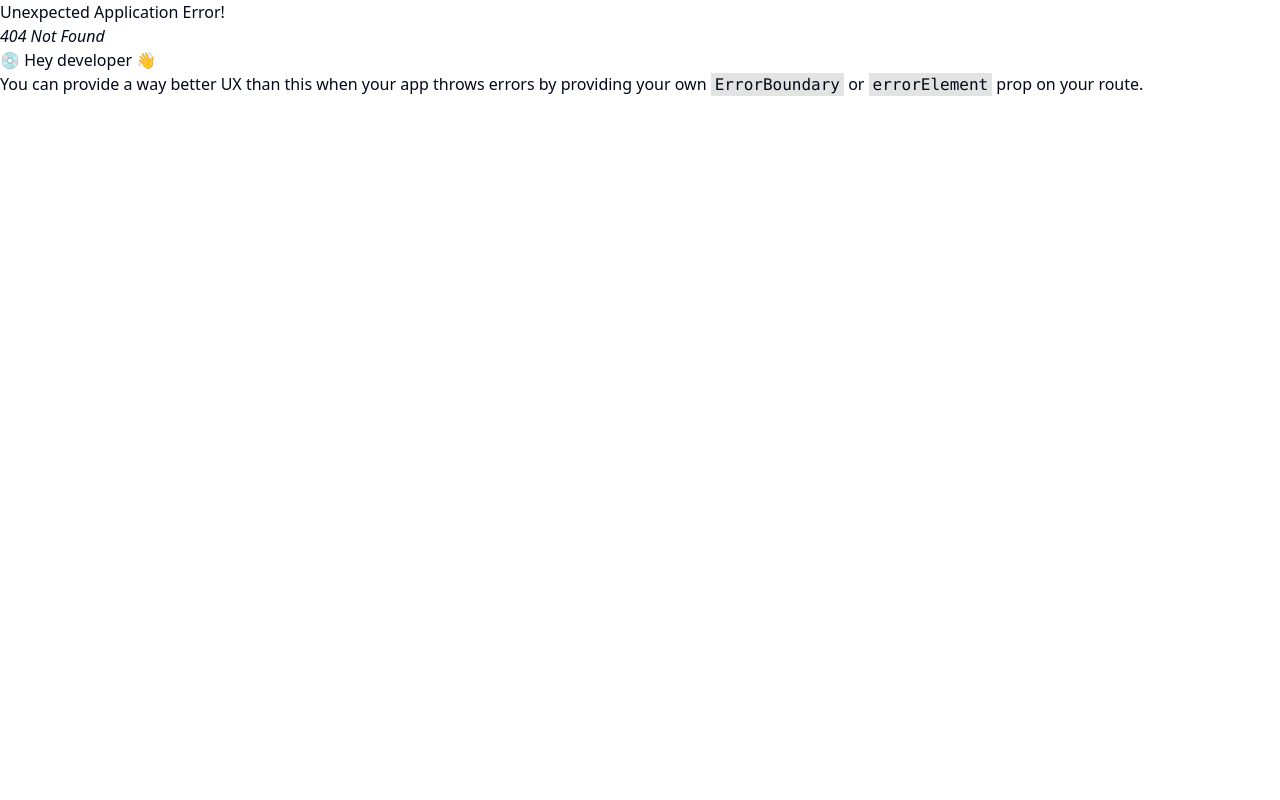
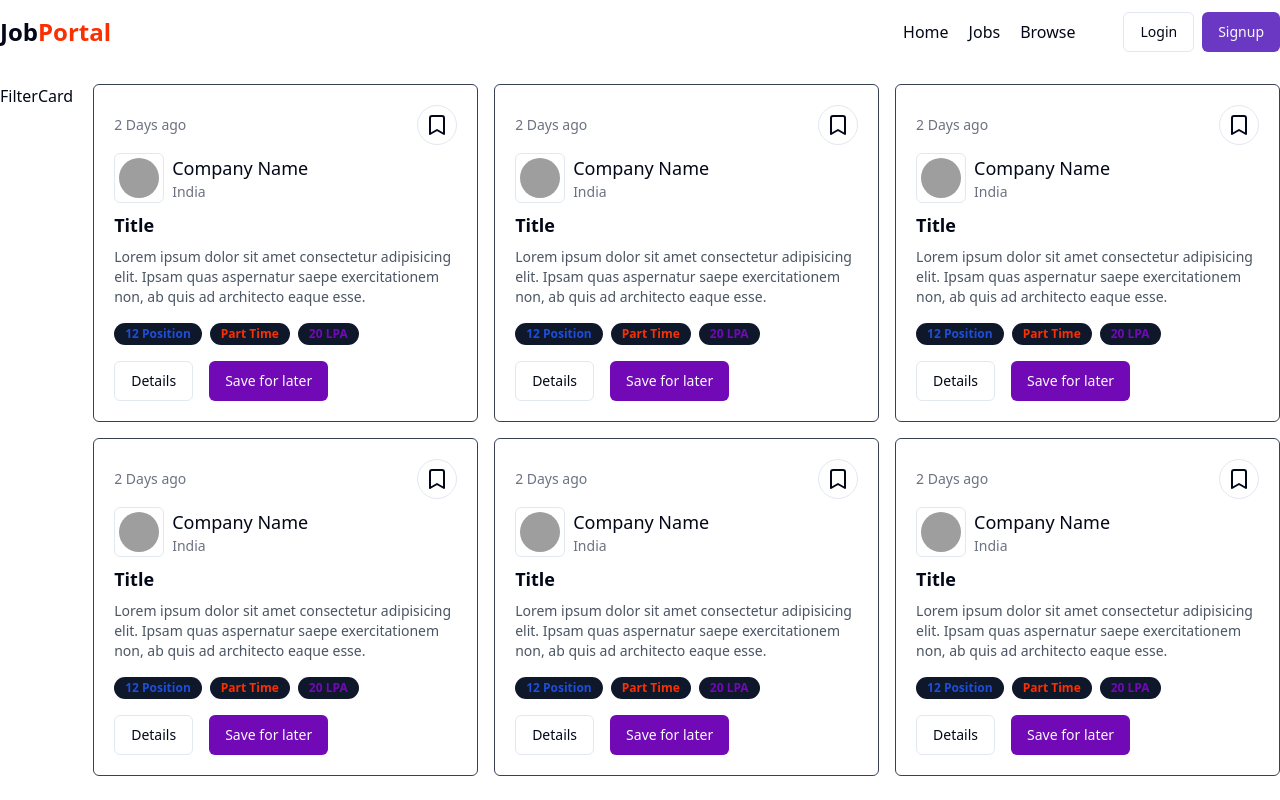
Before and after one commit to ksajeb/JOB-PORTAL, a React (Vite) app in the folder frontend/: page /jobs in a window 1280 px wide. Before the commit this address had no page. Built offline with nearby package versions, Linux system fonts and the light colour scheme; grey boxes are pictures that could not be loaded.

Commit message:
Make a home,job,jobs and filtercard page.

```diff
--- a/frontend/src/App.jsx
+++ b/frontend/src/App.jsx
@@ -2,6 +2,7 @@ import { createBrowserRouter, RouterProvider } from "react-router-dom";
 import Login from "./components/auth/Login";
 import Signup from "./components/auth/Signup";
 import Home from "./components/Home";
+import Jobs from "./components/Jobs";
 
 //4.14 hrs
 
@@ -18,6 +19,11 @@ const appRouter = createBrowserRouter([
     path: "/signup",
     element: <Signup />,
   },
+  {
+    path: "/jobs",
+    element: <Jobs />,
+  },
+
 ]);
 
 function App() {
--- /dev/null
+++ b/frontend/src/components/FilterCard.jsx
@@ -0,0 +1,8 @@
+
+
+function FilterCard() {
+
+  return <div>FilterCard</div>;
+}
+
+export default FilterCard;
--- a/frontend/src/components/Home.jsx
+++ b/frontend/src/components/Home.jsx
@@ -1,18 +1,19 @@
-import CategoryCarousel from "./CategoryCarousel"
-import HeroSection from "./HeroSection"
-import LatestJobs from "./LatestJobs"
-import Navbar from "./shared/Navbar"
+import CategoryCarousel from "./CategoryCarousel";
+import Footer from "./shared/Footer";
+import HeroSection from "./HeroSection";
+import LatestJobs from "./LatestJobs";
+import Navbar from "./shared/Navbar";
 
 const Home = () => {
   return (
     <div>
-      <Navbar/>
-      <HeroSection/>
-      <CategoryCarousel/>
-      <LatestJobs/>
-      {/* <Footer/> */}
+      <Navbar />
+      <HeroSection />
+      <CategoryCarousel />
+      <LatestJobs />
+      <Footer />
     </div>
-  )
-}
+  );
+};
 
-export default Home
+export default Home;
--- /dev/null
+++ b/frontend/src/components/Job.jsx
@@ -0,0 +1,46 @@
+import { Bookmark } from "lucide-react";
+import { Button } from "./ui/button";
+import { Avatar, AvatarImage } from "./ui/avatar";
+import { Badge } from "./ui/badge";
+
+function Job() {
+  return (
+    <div className="p-5 rounded-md shadow-2xlxl bg-white border border-gray-700">
+      <div className="flex items-center justify-between">
+        <p className="text-sm text-gray-500">2 Days ago</p>
+        <Button variant="outline" className="rounded-full" size="icon">
+          <Bookmark></Bookmark>
+        </Button>
+      </div>
+      <div className="flex items-center gap-2 my-2">
+        <Button className="p-6" variant="outline" size="icon">
+          <Avatar>
+            <AvatarImage src="https://www.shutterstock.com/image-vector/circle-line-simple-design-logo-600nw-2174926871.jpg"></AvatarImage>
+          </Avatar>
+        </Button>
+        <div>
+          <h1 className="font-medium text-lg">Company Name</h1>
+          <p className="text-sm text-gray-500">India</p>
+        </div>
+      </div>
+      <div>
+        <h1 className="font-bold text-lg my-2">Title</h1>
+        <p className="text-sm text-gray-600 ">
+          Lorem ipsum dolor sit amet consectetur adipisicing elit. Ipsam quas
+          aspernatur saepe exercitationem non, ab quis ad architecto eaque esse.
+        </p>
+      </div>
+      <div className="flex items-center gap-2 mt-4">
+        <Badge className="text-blue-700 font-bold">12 Position</Badge>
+        <Badge className="text-[#f83002] font-bold">Part Time</Badge>
+        <Badge className="text-[#7209b7] font-bold">20 LPA</Badge>
+      </div>
+      <div className="flex items-center gap-4 mt-4">
+        <Button variant="outline">Details</Button>
+        <Button className="bg-[#7209b7]">Save for later</Button>
+      </div>
+    </div>
+  );
+}
+
+export default Job;
--- /dev/null
+++ b/frontend/src/components/Jobs.jsx
@@ -0,0 +1,35 @@
+import FilterCard from "./FilterCard";
+import Job from "./Job";
+import Navbar from "./shared/Navbar";
+
+const jobsArray = [1, 2, 3, 4, 5, 6, 7, 8, 9];
+
+const Jobs = () => {
+  return (
+    <div>
+      <Navbar />
+      <div className="max-w-7xl mx-auto mt-5 ">
+        <div className="flex gap-5">
+          <div className="w-20%">
+            <FilterCard />
+          </div>
+          {jobsArray.length <= 0 ? (
+            <span>Job not found</span>
+          ) : (
+            <div className="flex-1 h-[88vh] overflow-y-auto pb-5">
+              <div className="grid grid-cols-3 gap-4">
+                {jobsArray.map((item, index) => (
+                  <div key={item || index}>
+                    <Job />
+                  </div>
+                ))}
+              </div>
+            </div>
+          )}
+        </div>
+      </div>
+    </div>
+  );
+};
+
+export default Jobs;
--- /dev/null
+++ b/frontend/src/components/shared/Footer.jsx
@@ -0,0 +1,46 @@
+const Footer = () => {
+  return (
+    <footer className="border-t border-t-gray-200 py-8">
+      <div className="container mx-auto px-4">
+        <div className="flex flex-col md:flex-row justify-between items-center">
+          <div className="mb-4 md:mb-0">
+            <h2 className="text-xl font-bold">Job Hunt</h2>
+            <p className="text-sm">© 2024 Your Company. All rights reserved.</p>
+          </div>
+
+          <div className="flex space-x-4 mt-4 md:mt-0">
+            <a
+              href="https://facebook.com"
+              className="hover:text-gray-400"
+              aria-label="Facebook"
+            >
+              <svg className="w-6 h-6" fill="currentColor" viewBox="0 0 24 24">
+                <path d="M22.676 0H1.324C.593 0 0 .592 0 1.324v21.352C0 23.408.593 24 1.324 24H12.82V14.706H9.692v-3.578h3.128V8.408c0-3.1 1.893-4.787 4.657-4.787 1.325 0 2.463.1 2.794.144v3.238l-1.918.001c-1.503 0-1.794.715-1.794 1.762v2.31h3.587l-.468 3.578h-3.119V24h6.116C23.407 24 24 23.408 24 22.676V1.324C24 .592 23.407 0 22.676 0z" />
+              </svg>
+            </a>
+            <a
+              href="https://twitter.com"
+              className="hover:text-gray-400"
+              aria-label="Twitter"
+            >
+              <svg className="w-6 h-6" fill="currentColor" viewBox="0 0 24 24">
+                <path d="M24 4.557a9.835 9.835 0 01-2.828.775 4.934 4.934 0 002.165-2.724 9.867 9.867 0 01-3.127 1.195 4.924 4.924 0 00-8.38 4.49A13.978 13.978 0 011.67 3.149 4.93 4.93 0 003.16 9.724a4.903 4.903 0 01-2.229-.616v.062a4.93 4.93 0 003.946 4.827 4.902 4.902 0 01-2.224.084 4.93 4.93 0 004.6 3.417A9.869 9.869 0 010 21.543a13.978 13.978 0 007.548 2.212c9.057 0 14.01-7.507 14.01-14.01 0-.213-.004-.425-.015-.636A10.012 10.012 0 0024 4.557z" />
+              </svg>
+            </a>
+            <a
+              href="https://linkedin.com"
+              className="hover:text-gray-400"
+              aria-label="LinkedIn"
+            >
+              <svg className="w-6 h-6" fill="currentColor" viewBox="0 0 24 24">
+                <path d="M20.447 20.452H16.85v-5.569c0-1.327-.027-3.037-1.852-3.037-1.854 0-2.137 1.446-2.137 2.94v5.666H9.147V9.756h3.448v1.464h.05c.48-.91 1.653-1.871 3.401-1.871 3.634 0 4.307 2.39 4.307 5.498v5.605zM5.337 8.29c-1.105 0-2-.896-2-2 0-1.106.895-2 2-2 1.104 0 2 .895 2 2 0 1.104-.896 2-2 2zM7.119 20.452H3.553V9.756h3.566v10.696zM22.225 0H1.771C.791 0 0 .774 0 1.729v20.542C0 23.226.792 24 1.771 24h20.451c.979 0 1.771-.774 1.771-1.729V1.729C24 .774 23.205 0 22.225 0z" />
+              </svg>
+            </a>
+          </div>
+        </div>
+      </div>
+    </footer>
+  );
+};
+
+export default Footer;
--- a/frontend/src/components/shared/Navbar.jsx
+++ b/frontend/src/components/shared/Navbar.jsx
@@ -16,9 +16,15 @@ const Navbar = () => {
         </div>
         <div className="flex items-center gap-12">
           <ul className="flex font-medium items-center gap-5">
-            <li>Home</li>
-            <li>Jobs</li>
-            <li>Browse</li>
+            <li>
+              <Link to="/">Home</Link>
+            </li>
+            <li>
+              <Link to="/jobs">Jobs</Link>
+            </li>
+            <li>
+              <Link to="/browse">Browse</Link>
+            </li>
           </ul>
           {!user ? (
             <div className="flex items-center gap-2">
```
